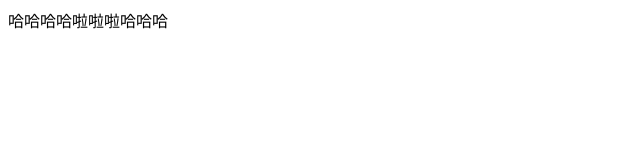
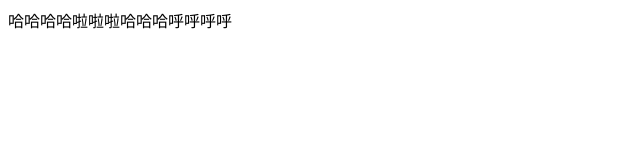
Before and after one commit to pureshine/project, a plain HTML site: page index.html in a window 1280 px wide. Shown: the full height of the page, 0-640 px from the left. Drawn offline with Linux system fonts and the light colour scheme.

```diff
--- a/index.html
+++ b/index.html
@@ -5,6 +5,6 @@
     <title>Document</title>
 </head>
 <body>
-    <div>哈哈哈哈啦啦啦哈哈哈</div>
+    <div>哈哈哈哈啦啦啦哈哈哈呼呼呼呼</div>
 </body>
 </html>
```
